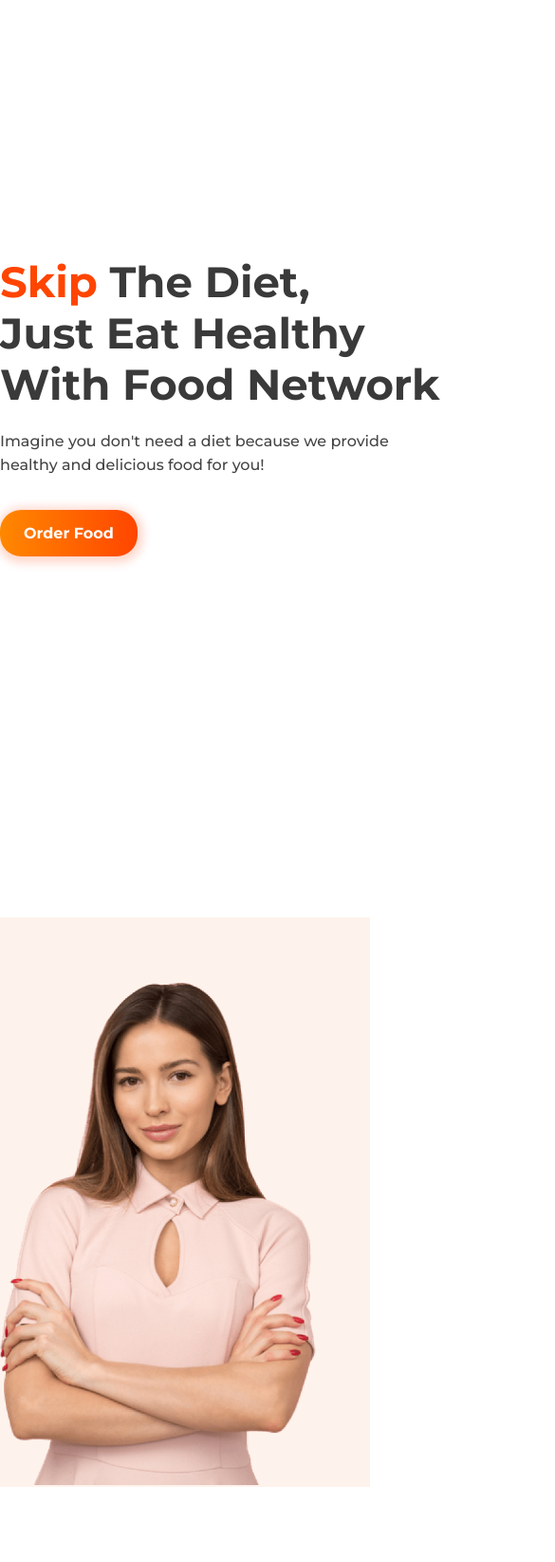
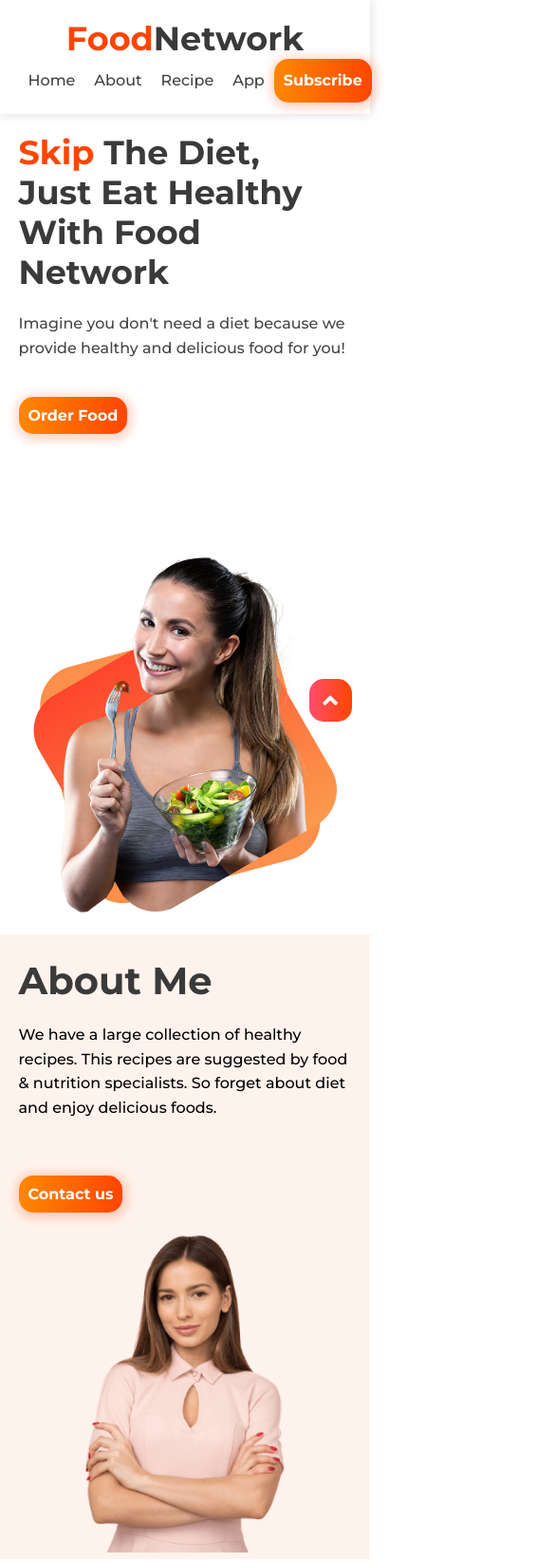
Before and after one commit to Dhrubo-Arafah/food-network, a plain HTML site: page index.html in a window 390 px wide. Shown: the top 1645 px of the page at 95% size, 585 px wide, since content can reach past the window. Drawn offline with Linux system fonts and the light colour scheme.

Commit message:
Feature Added

```diff
--- a/index.html
+++ b/index.html
@@ -7,12 +7,31 @@
   <meta name="viewport" content="width=device-width, initial-scale=1.0" />
   <title>Food Network</title>
   <link rel="shortcut icon" href="/images/favicon.jpg" type="image/x-icon">
+  <link rel="stylesheet" href="https://use.fontawesome.com/releases/v5.15.3/css/all.css" integrity="sha384-SZXxX4whJ79/gErwcOYf+zWLeJdY/qpuqC4cAa9rOGUstPomtqpuNWT9wdPEn2fk" crossorigin="anonymous">
   <link rel="stylesheet" href="style.css" />
+  <link rel="stylesheet" href="responsive.css">
 </head>
 
 <body>
+  <nav>
+    <div class="container">
+      <div class="left">
+        <h1><span>Food</span>Network</h1>
+      </div>
+      <div class="right">
+        <a href="#hero">Home</a>
+        <a href="#about">About</a>
+        <a href="#recipe">Recipe</a>
+        <a href="#app">App</a>
+        <a href="#" class="button">Subscribe</a>
+      </div>
+    </div>
+  </nav>
   <!-- hero section start -->
   <section id="hero">
+    <div class="top">
+     <a href="#hero"> <i class="fas fa-angle-up"></i></a>
+    </div>
     <div class="container">
       <div class="left">
         <h1>
--- /dev/null
+++ b/responsive.css
@@ -0,0 +1,109 @@
+@media only screen and (max-width:500px){
+    .container{
+        display: flex;
+        flex-direction: column;
+        width: 90%;
+        margin: auto;
+    }
+    h1{
+        font-size: 35px;
+    }
+    .left, .right{
+        width: 100%;
+    }
+    .button{
+ padding: 10px;
+ border-radius: 15px;
+    }
+    nav .container{
+        text-align: center;
+    }
+    nav .right{
+        width: 100%;
+    }
+    nav {
+        position: sticky;
+        padding: 20px 0;
+    }
+
+     p{
+       width: 100%;
+    }
+#hero{
+    margin-top: 20px;
+}
+    #about{
+        height: auto;
+        background-image: url('./images/bg1.png');
+        background-size: cover;
+    }
+    #about .container{
+        height: auto;
+        padding: 25px 0 0px;
+        flex-direction: column-reverse;
+    }
+#about .left{
+    text-align: center;
+    margin: 30px 0 0;
+}
+    #about img{
+       padding: 0;
+       width: 60%;
+    }
+#recipe .single, #recipe .info, #recipe p, #recipe h2{
+      width: 80%;
+     margin: auto;
+    }
+    #recipe .single{
+        margin-top: 20px;
+    }
+#newsletter .container{
+     justify-content: space-around;
+}
+    #newsletter .left{
+        background-attachment: inherit;
+        width: 100%;
+        background-size: contain;
+       height: 50%;
+    }
+  #newsletter .button{
+      padding: 13px 10px;
+  }
+
+   #statistics{
+       text-align: center;
+       width: 100%;
+       margin: 20px 0;
+   }
+  #statistics .single{
+      margin: 20px;
+      width: 100%;
+      padding: 20px 0;
+  }
+      #statistics .container{
+height: auto;
+      }
+#download .container{
+    width: 90%;
+    margin: 20px auto;
+padding:  0;
+}
+#download .left, #download .right{
+    width: 100%;
+}
+#download .button-group{
+    text-align: center;
+    width: 100%;
+   justify-content: space-around;
+}
+#download .button-group img{
+    width: 150px;
+}
+#download h2, #download p{
+width: 90% ;
+margin: 20px auto;
+}
+#footer .container{
+    width: 100%;
+}
+}
--- a/style.css
+++ b/style.css
@@ -1,11 +1,11 @@
-@import url('https://fonts.googleapis.com/css2?family=Montserrat:ital,wght@0,100;0,200;0,300;0,400;0,500;0,600;0,700;0,800;0,900;1,100;1,200;1,300;1,400;1,500;1,600;1,700;1,800;1,900&display=swap');
+@import url("https://fonts.googleapis.com/css2?family=Montserrat:ital,wght@0,100;0,200;0,300;0,400;0,500;0,600;0,700;0,800;0,900;1,100;1,200;1,300;1,400;1,500;1,600;1,700;1,800;1,900&display=swap");
 /* basic css */
 *{
   margin: 0;
   padding: 0;
   scroll-behavior: smooth;
 }
-.container{
+.container {
   width: 1140px;
   margin: auto;
   display: flex;
@@ -13,31 +13,33 @@
   height: 100vh;
   align-items: center;
 }
-body{
-    font-family: 'Montserrat', sans-serif;
+body {
+  font-family: "Montserrat", sans-serif;
   font-weight: 500;
-    line-height: 1.6
+  line-height: 1.6;
 }
-.left, .right{
+.left,
+.right {
   width: 45%;
 }
-img{
+img {
   width: 100%;
 }
-h1, h2{
+h1,
+h2 {
   line-height: 1.2;
   color: rgb(58, 58, 58);
   text-transform: capitalize;
   font-weight: 700;
   font-size: 45px;
 }
-h2{
+h2 {
   font-size: 40px;
 }
-h3{
+h3 {
   font-size: 25px;
 }
-.button{
+.button {
   padding: 15px 25px;
   text-decoration: none;
   color: white;
@@ -47,20 +49,82 @@ h3{
   font-weight: 700;
 }
 
-.button:hover{
+.button:hover {
   transition: 0.3s;
   background: linear-gradient(to left, rgb(255, 136, 0), orangered);
 }
 
-span{
+span {
   color: orangered;
 }
-p{
-    width: 80%;
+p {
+  width: 50%;
 }
 
+/* navbar start */
+nav{
+    box-shadow: 1px 1px 10px 1px rgba(0, 0, 0, 0.1);
+    background: white;
+    margin: auto;
+    position: sticky;
+    top: 0;
+}
+nav h1 {
+  font-size: 35px;
+}
+nav .container {
+  height: 80px;
+
+}
+nav .right{
+    width: 50%;
+    display: flex;
+    justify-content: space-between;
+    height: 100%;
+    align-items: center;
+}
+
+nav a {
+  text-decoration: none;
+  color: rgb(63, 63, 63);
+  padding: 10px;
+}
+
+nav a:hover{
+    color: black;
+    font-weight: 700;
+    transition: 0.3s;
+}
+
+nav a:last-child:hover{
+    color: white;
+    font-weight: 700;
+}
+
+/* navbar end */
+
+/* top button start */
+.top{
+  position: fixed;
+  bottom: 10%;
+  right: 5%;
+  background:linear-gradient(to right, rgb(255, 78, 108), orangered);
+  width: 45px;
+  height: 45px;
+  border-radius: 15px;
+  text-align: center;
+}
+
+.top i{
+  padding-top: 10px;
+  text-align: center;
+  font-size: 25px;
+  color: white;
+}
+/* top button end */
+
 /* hero section start */
-#hero p{
+#hero p {
   color: rgb(68, 68, 68);
   margin: 20px 0;
 }
@@ -68,35 +132,36 @@ p{
 
 /* about section start */
 #about {
-    background:url('./images/bg1.png') no-repeat center;
+  background: url("./images/bg1.png") no-repeat center;
 }
-#about img{
+#about img {
   width: 65%;
   padding-top: 75px;
 }
-#about p{
+#about p {
   margin: 20px 0 40px 0;
 }
 /* about section end */
 
 /* recipe section start */
-#recipe{
+#recipe {
   padding: 60px 0;
 }
 
-.single h3{
+.single h3 {
   text-transform: capitalize;
   font-size: 22px;
   font-weight: 800;
 }
 
-.info h2, .info p{
+.info h2,
+.info p {
   padding-bottom: 20px;
   text-align: center;
   width: 40%;
   margin: auto;
 }
-#recipe .single{
+#recipe .single {
   width: 28%;
   padding: 15px;
   border-radius: 25px;
@@ -104,115 +169,116 @@ padding-top: 75px;
   height: auto;
 }
 
- #recipe .single p{
+#recipe .single p {
   width: 100%;
   margin: 5px 0 20px 0;
   text-align: left;
 }
 
-#recipe img{
+#recipe img {
   margin-bottom: 20px;
   border-radius: 25px;
 }
 
-.boxes .container{
+.boxes .container {
   height: auto;
 }
 /* recipe section end */
 
 /* statistics section start */
-#statistics{
+#statistics {
   margin: 80px;
 }
-#statistics .container{
+#statistics .container {
   box-shadow: 1px 2px 10px 5px rgba(0, 0, 0, 0.1);
   text-transform: capitalize;
   border-radius: 25px;
   justify-content: space-around;
   height: 200px;
 }
-#statistics .single{
-    width: 18.5%;
-
+#statistics .single {
+  width: 20.5%;
 }
-#statistics p, #statistics h1{
+#statistics p,
+#statistics h1 {
   color: black;
+  width: 100%;
 }
 /* statistics section end */
 
 /* newsletter section start */
-#newsletter{
+#newsletter {
   background: navajowhite;
 }
 
-#newsletter h2{
+#newsletter h2 {
   color: black;
 }
 
-input:focus{
+input:focus {
   outline: none;
 }
 
-#newsletter .left{
+#newsletter .left {
   width: 50%;
-    background: url('./images/bg4.png') no-repeat center;
+  background: url("./images/bg4.png") no-repeat center;
   height: 100%;
   background-attachment: fixed;
 }
 
-input[type=submit]{
+input[type="submit"] {
   border: none;
   cursor: pointer;
   font-size: 16px;
 }
 
-input[type=email]{
+input[type="email"] {
   border: none;
   font-size: 20px;
   padding: 10px;
   border-radius: 15px;
 }
 
-#newsletter p{
+#newsletter p {
   margin: 10px 0;
 }
 
 /* newsletter section end */
 
 /* Download section start  */
-#download .container{
-    background: url('./images/bg2.jpg') no-repeat center;
+#download .container {
+  background: url("./images/bg2.jpg") no-repeat center;
   background-size: cover;
   padding: 0 40px;
   height: auto;
   margin: 70px auto;
 }
-#download h2{
+#download h2 {
   color: black;
 }
-#download p{
+#download p {
   margin: 20px 0;
   font-weight: 600;
 }
-.button-group{
+.button-group {
   display: flex;
   width: 30%;
 }
-.button-group a img{
+.button-group a img {
   width: 200px;
   border-radius: 15px;
 }
-#download .left{
-    width:40%;
+#download .left {
+  width: 40%;
 }
-#download .right{
-    width:60%
+#download .right {
+  width: 60%;
 }
 /* footer section start */
-#footer{
+#footer {
   background: black;
 }
-#footer .container{
+#footer .container {
   flex-direction: column;
   text-align: center;
   height: auto;
@@ -220,12 +286,12 @@ input[type=email]{
   margin: auto;
   padding: 50px 0;
 }
-#footer h3{
+#footer h3 {
   text-transform: uppercase;
   font-weight: 600;
   color: rgb(85, 85, 85);
 }
-#footer p{
+#footer p {
   color: white;
   font-size: 14px;
   font-weight: 300;
```
Lines whose indentation alone changed are shown as unchanged.
